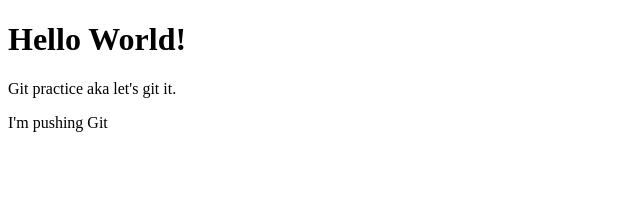
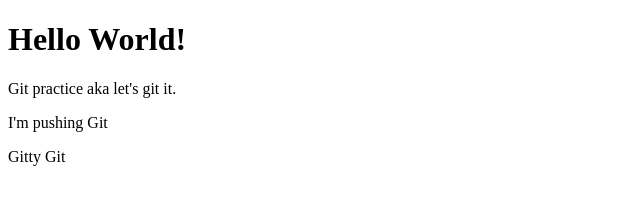
Before and after one commit to simon01092023/js-arrays-lab, a plain HTML site: page index.html in a window 1280 px wide. Shown: the full height of the page, 0-640 px from the left. Drawn offline with Linux system fonts and the light colour scheme.

Commit message:
added another P tag

```diff
--- a/index.html
+++ b/index.html
@@ -10,6 +10,7 @@
     <h1>Hello World!</h1>
     <p>Git practice aka let's git it.</p>
     <p>I'm pushing Git</p>
+    <p>Gitty Git</p>
 
 </body>
 </html>
```
